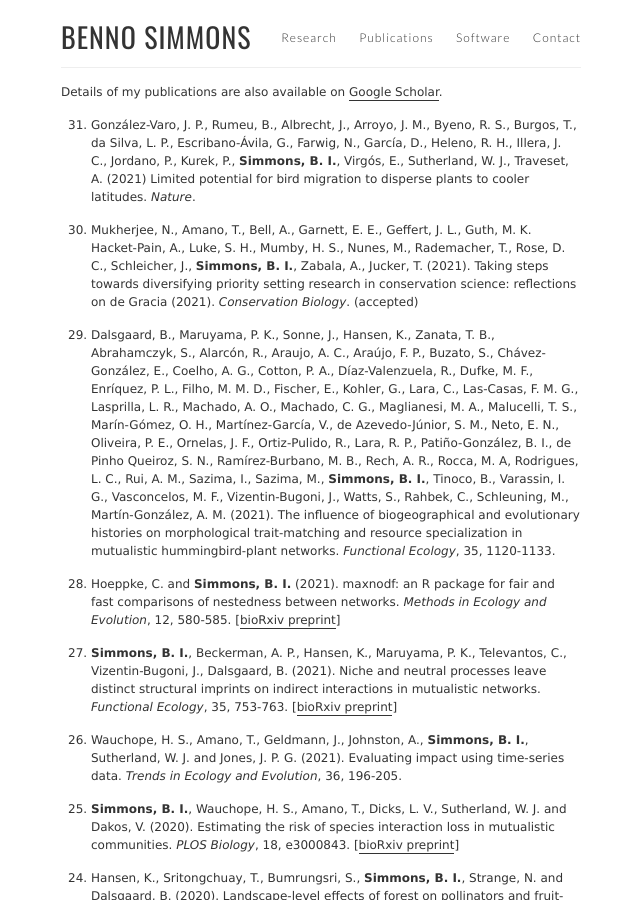
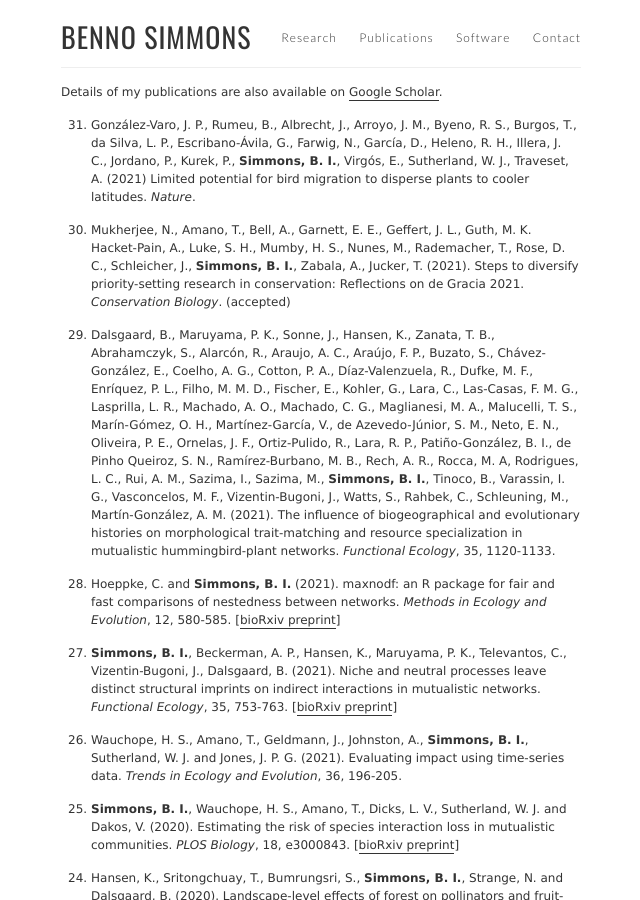
Before and after one commit to SimmonsBI/SimmonsBI.github.io, a Jekyll site: the page built from publications.md, in a window 1280 px wide and 900 px high. Shown: the whole window, without its empty margins (319-959 px from the left). Built offline with Jekyll 4.4.1, drawn with Linux system fonts in a browser that asks for light colours.

Commit message:
Update publications.md

```diff
--- a/publications.md
+++ b/publications.md
@@ -20,7 +20,7 @@ I currently have no unpublished preprints.--->
 
 31. González-Varo, J. P., Rumeu, B., Albrecht, J., Arroyo, J. M., Byeno, R. S., Burgos, T., da Silva, L. P., Escribano-Ávila, G., Farwig, N., García, D., Heleno, R. H., Illera, J. C., Jordano, P., Kurek, P., **Simmons, B. I.**, Virgós, E., Sutherland, W. J., Traveset, A. (2021) Limited potential for bird migration to disperse plants to cooler latitudes. _Nature_.
 
-30. Mukherjee, N., Amano, T., Bell, A., Garnett, E. E., Geffert, J. L., Guth, M. K. Hacket-Pain, A., Luke, S. H., Mumby, H. S., Nunes, M., Rademacher, T., Rose, D. C., Schleicher, J., **Simmons, B. I.**, Zabala, A., Jucker, T. (2021). Taking steps towards diversifying priority setting research in conservation science: reflections on de Gracia (2021). _Conservation Biology_. (accepted)
+30. Mukherjee, N., Amano, T., Bell, A., Garnett, E. E., Geffert, J. L., Guth, M. K. Hacket-Pain, A., Luke, S. H., Mumby, H. S., Nunes, M., Rademacher, T., Rose, D. C., Schleicher, J., **Simmons, B. I.**, Zabala, A., Jucker, T. (2021). Steps to diversify priority-setting research in conservation: Reflections on de Gracia 2021. _Conservation Biology_. (accepted)
 
 29. Dalsgaard, B., Maruyama, P. K., Sonne, J., Hansen, K., Zanata, T. B., Abrahamczyk, S., Alarcón, R., Araujo, A. C., Araújo, F. P., Buzato, S., Chávez-González, E., Coelho, A. G., Cotton, P. A., Díaz-Valenzuela, R., Dufke, M. F., Enríquez, P. L., Filho, M. M. D., Fischer, E., Kohler, G., Lara, C., Las-Casas, F. M. G., Lasprilla, L. R., Machado, A. O., Machado, C. G., Maglianesi, M. A., Malucelli, T. S., Marín-Gómez, O. H., Martínez-García, V., de Azevedo-Júnior, S. M., Neto, E. N., Oliveira, P. E., Ornelas, J. F., Ortiz-Pulido, R., Lara, R. P., Patiño-González, B. I., de Pinho Queiroz, S. N., Ramírez-Burbano, M. B., Rech, A. R., Rocca, M. A, Rodrigues, L. C., Rui, A. M., Sazima, I., Sazima, M., **Simmons, B. I.**, Tinoco, B., Varassin, I. G., Vasconcelos, M. F., Vizentin-Bugoni, J., Watts, S., Rahbek, C., Schleuning, M., Martín-González, A. M. (2021). The influence of biogeographical and evolutionary histories on morphological trait-matching and resource specialization in mutualistic hummingbird-plant networks. _Functional Ecology_, 35, 1120-1133.
 
```
